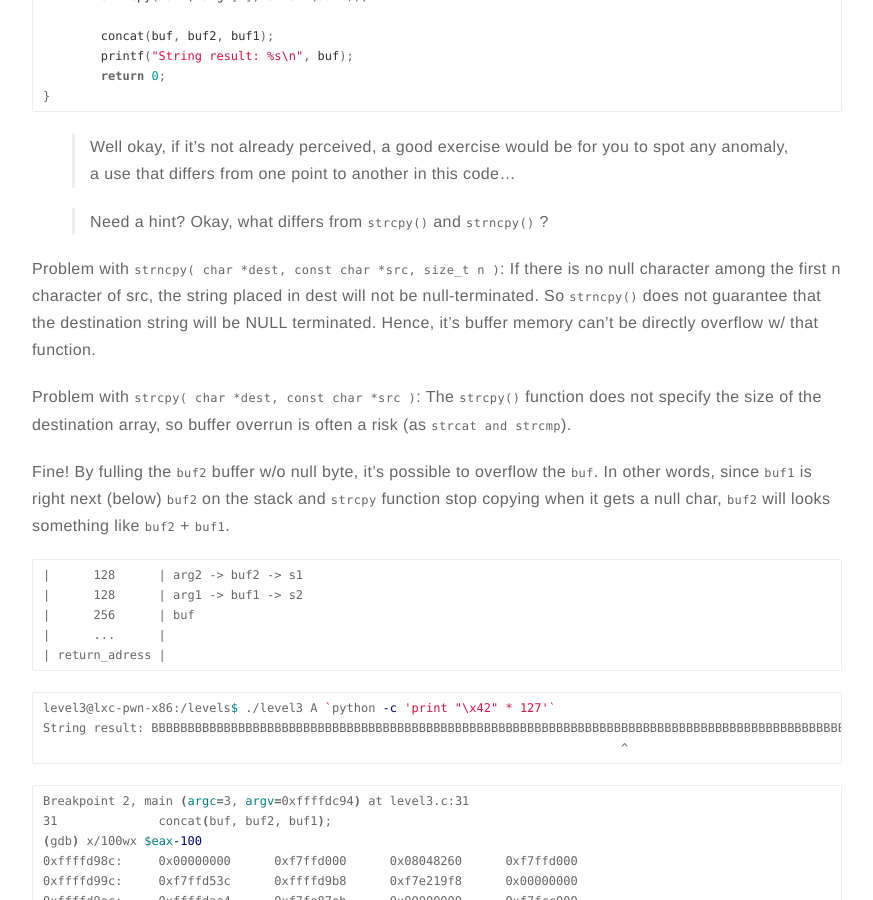
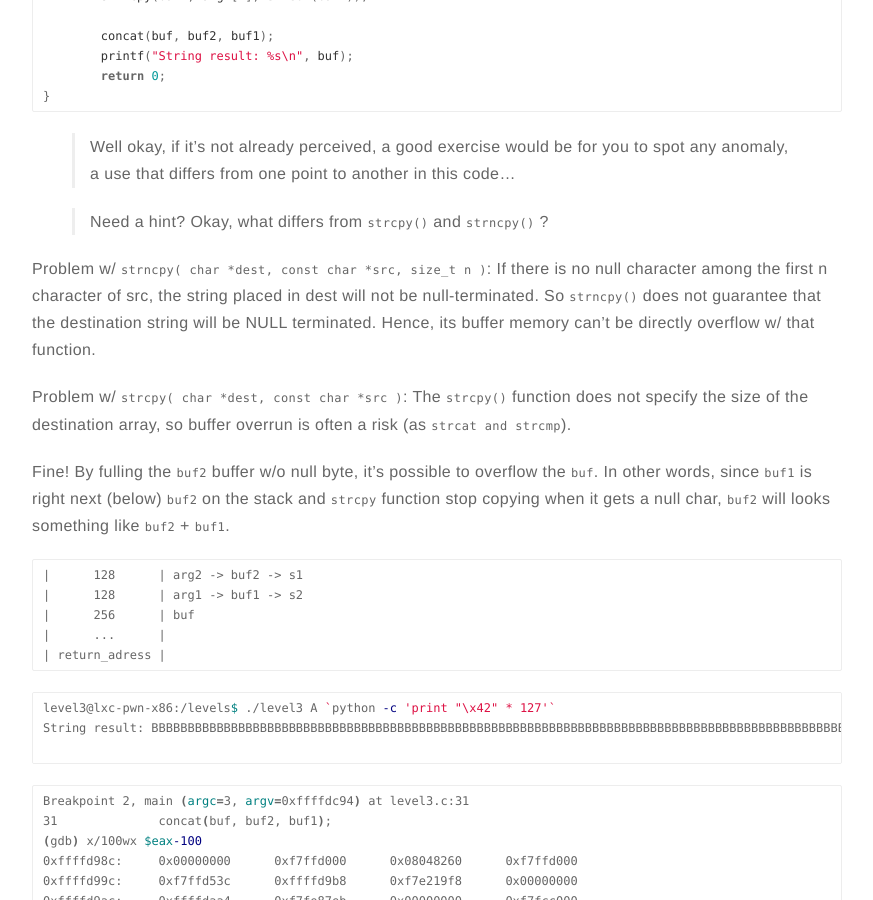
Before and after one commit to KevinCarroll7737/kevincarroll7737.github.io, a Jekyll site: the page built from _posts/2019-08-23-R0-Pwnage-Linux-level3.markdown, in a window 1280 px wide and 900 px high, scrolled down 1396 px. Shown: the whole window, without its empty margins (203-1076 px from the left). Built offline with Jekyll 4.4.1, drawn with Linux system fonts in a browser that asks for light colours.

Commit message:
Updated format

````diff
--- a/_posts/2019-08-23-R0-Pwnage-Linux-level3.markdown
+++ b/_posts/2019-08-23-R0-Pwnage-Linux-level3.markdown
@@ -83,9 +83,9 @@
 
 > Need a hint? Okay, what differs from `strcpy()` and `strncpy()` ?
 
-Problem with `strncpy( char *dest, const char *src, size_t n )`: If there is no null character among the first n character of src, the string placed in dest will not be null-terminated. So `strncpy()` does not guarantee that the destination string will be NULL terminated. Hence, it's buffer memory can't be directly overflow w/ that function.
+Problem w/ `strncpy( char *dest, const char *src, size_t n )`: If there is no null character among the first n character of src, the string placed in dest will not be null-terminated. So `strncpy()` does not guarantee that the destination string will be NULL terminated. Hence, its buffer memory can't be directly overflow w/ that function.
 
-Problem with `strcpy( char *dest, const char *src )`: The `strcpy()` function does not specify the size of the destination array, so buffer overrun is often a risk (as `strcat and strcmp`).
+Problem w/ `strcpy( char *dest, const char *src )`: The `strcpy()` function does not specify the size of the destination array, so buffer overrun is often a risk (as `strcat and strcmp`).
 
 Fine! By fulling the `buf2` buffer w/o null byte, it's possible to overflow the `buf`. In other words, since `buf1` is right next (below) `buf2` on the stack and `strcpy` function stop copying when it gets a null char, `buf2` will looks something like `buf2` + `buf1`.
 
@@ -100,7 +100,7 @@
 ```bash
 level3@lxc-pwn-x86:/levels$ ./level3 A `python -c 'print "\x42" * 127'`
 String result: BBBBBBBBBBBBBBBBBBBBBBBBBBBBBBBBBBBBBBBBBBBBBBBBBBBBBBBBBBBBBBBBBBBBBBBBBBBBBBBBBBBBBBBBBBBBBBBBBBBBBBBBBBBBBBBBBBBBBBBBBBBBBBBA
-										^
+										                                                                                                     ^
 ```
 
 ```bash
@@ -128,7 +128,7 @@
 ```bash
 level3@lxc-pwn-x86:/levels$ ./level3 A `python -c 'print "\x42" * 128'`
 String result: BBBBBBBBBBBBBBBBBBBBBBBBBBBBBBBBBBBBBBBBBBBBBBBBBBBBBBBBBBBBBBBBBBBBBBBBBBBBBBBBBBBBBBBBBBBBBBBBBBBBBBBBBBBBBBBBBBBBBBBBBBBBBBBBAA
-										 ^^
+                                                                                                     										  ^^
 ```
 
 ```bash
````
